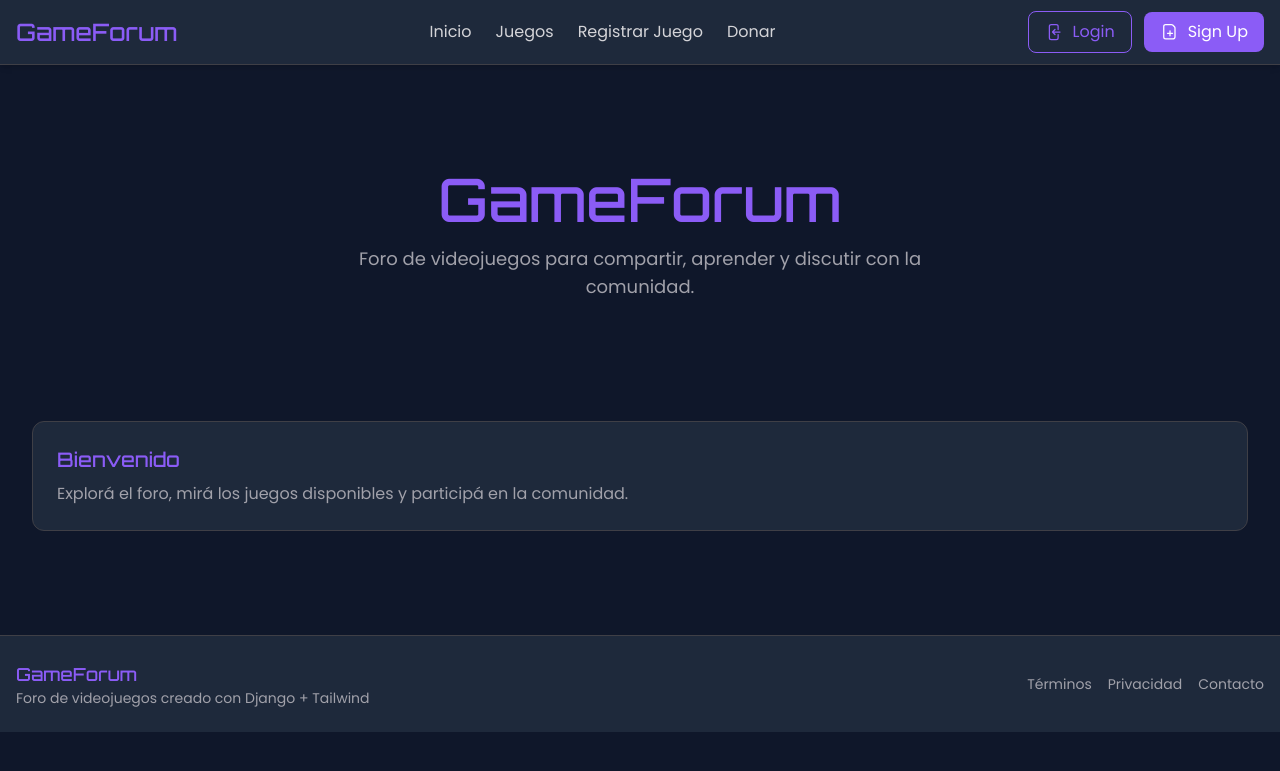
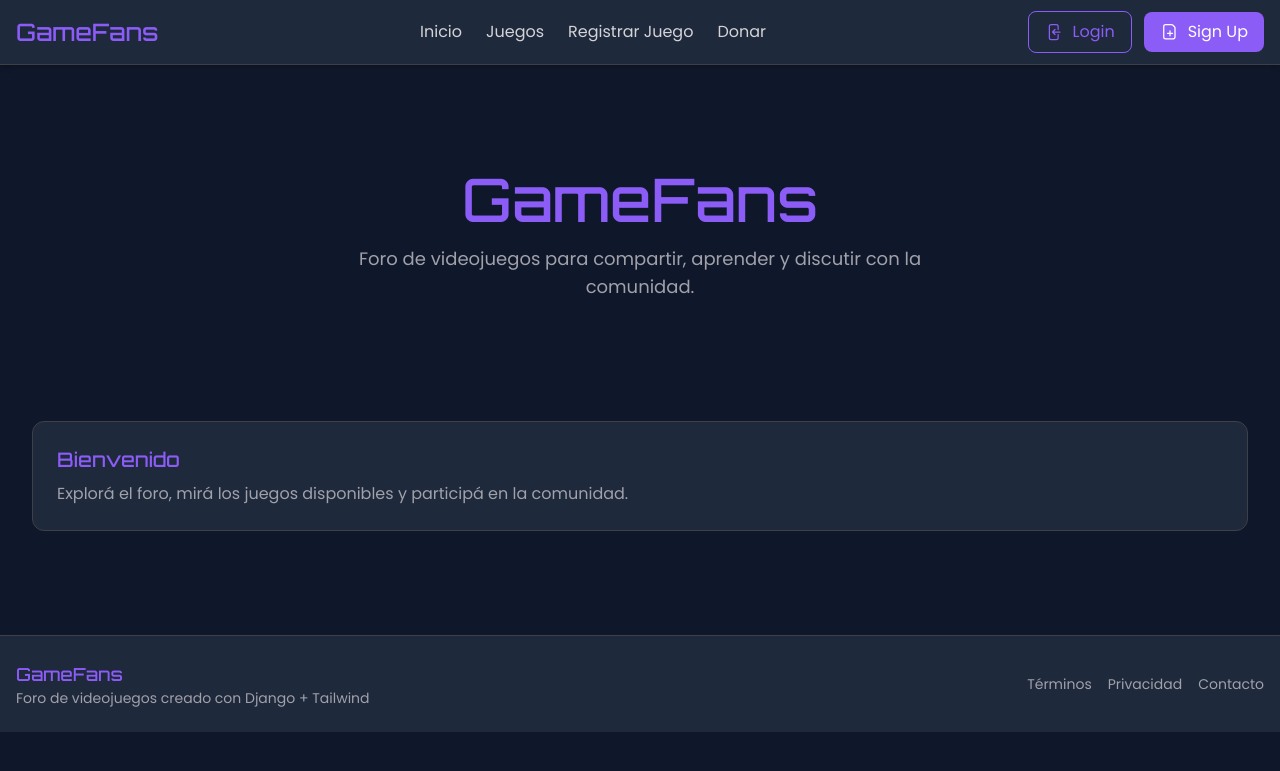
Before and after one commit to BONAFO/GameFan, a Django app: page / in a window 1280 px wide. Shown: the top 771 px of the page. Run offline with Django 5.2, Linux system fonts and the light colour scheme; some libraries are stand-ins or nearby versions.

Commit message:
GameFans!

```diff
--- a/templates/base/base.html
+++ b/templates/base/base.html
@@ -5,7 +5,7 @@
     <meta charset="UTF-8" />
     <meta name="viewport" content="width=device-width, initial-scale=1.0" />
 
-    <title>{% block title %} GameForum {% endblock %}</title>
+    <title>{% include 'base/title.html' %}</title>
 
     {% include 'shared/talwind.html' %}
   </head>
--- a/templates/base/footer.html
+++ b/templates/base/footer.html
@@ -6,7 +6,7 @@
 
             <div>
                 <h2 class="text-lg font-title text-primary">
-                    GameForum
+                    {% include 'base/title.html' %}
                 </h2>
 
                 <p class="text-sm text-zinc-400">
--- a/templates/base/navbar.html
+++ b/templates/base/navbar.html
@@ -2,7 +2,7 @@
   <div class="container mx-auto px-4">
     <div class="flex items-center justify-between h-16">
       <a href="/" class="flex items-center gap-2">
-        <span class="text-2xl font-title text-primary"> GameForum </span>
+        <span class="text-2xl font-title text-primary"> {% include 'base/title.html' %} </span>
       </a>
 
       <div class="hidden md:flex items-center gap-6">
--- /dev/null
+++ b/templates/base/title.html
@@ -0,0 +1 @@
+    {% block title %} GameFans{% endblock %}
--- a/templates/home/home.html
+++ b/templates/home/home.html
@@ -1,8 +1,4 @@
 {% extends 'base/base.html' %}
-
-{% block title %}
-Home - GameForum
-{% endblock %}
 
 {% block content %}
 
@@ -10,7 +6,7 @@
 <section class="flex flex-col items-center justify-center text-center py-20">
 
     <h1 class="text-5xl md:text-6xl font-title text-primary mb-4">
-        GameForum
+        {% include 'base/title.html' %}
     </h1>
 
     <p class="text-zinc-400 text-lg max-w-2xl">
--- a/templates/users/signup.html
+++ b/templates/users/signup.html
@@ -2,8 +2,6 @@
 {% extends 'base/base.html' %}
 
 {% load static %}
-
-{% block title %} Home - GameForum {% endblock %}
 
 {% block content %}
 
```
